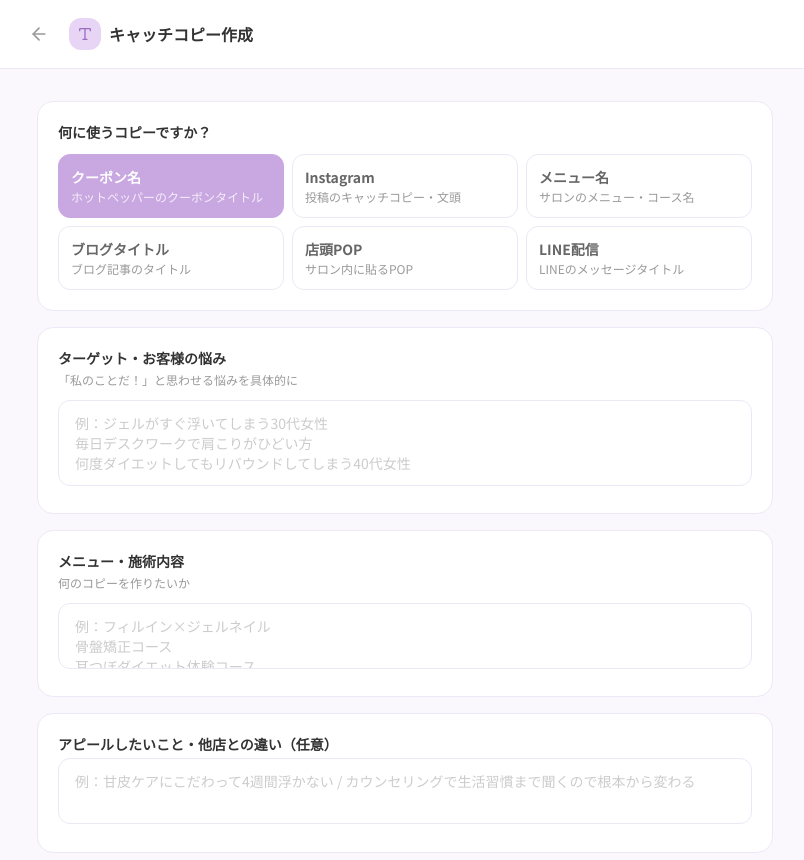
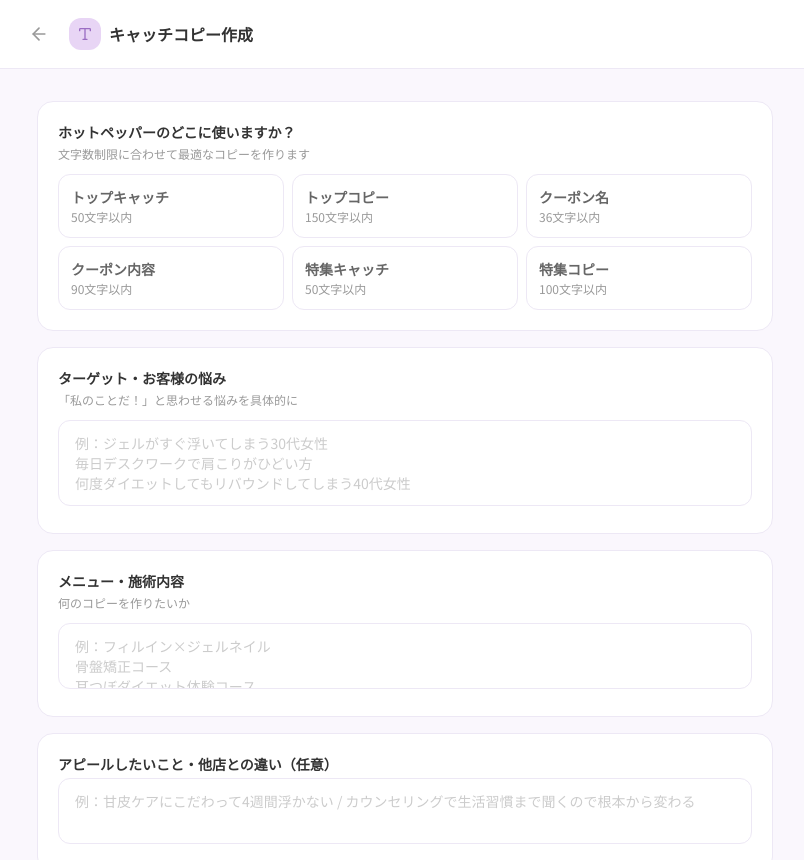
Before and after one commit to minmin373150-creator/salonAI, a Next.js app: page /tools/catchcopy in a window 1280 px wide. Shown: the top 860 px of the page, without its empty margins (235-1039 px from the left). Built offline with nearby package versions, Linux system fonts and the light colour scheme.

Commit message:
feat: キャッチコピーをホットペッパー専用に変更・文字数制限対応

```diff
--- a/app/(app)/tools/catchcopy/page.tsx
+++ b/app/(app)/tools/catchcopy/page.tsx
@@ -6,12 +6,12 @@ import { ArrowLeft, Type, Loader, Copy, Check } from 'lucide-react'
 import Button from '@/components/ui/Button'
 
 const USAGE_OPTIONS = [
-  { value: 'coupon', label: 'クーポン名', desc: 'ホットペッパーのクーポンタイトル' },
-  { value: 'instagram', label: 'Instagram', desc: '投稿のキャッチコピー・文頭' },
-  { value: 'menu', label: 'メニュー名', desc: 'サロンのメニュー・コース名' },
-  { value: 'blog', label: 'ブログタイトル', desc: 'ブログ記事のタイトル' },
-  { value: 'pop', label: '店頭POP', desc: 'サロン内に貼るPOP' },
-  { value: 'line', label: 'LINE配信', desc: 'LINEのメッセージタイトル' },
+  { value: 'top_catch', label: 'トップキャッチ', desc: '50文字以内', limit: 50 },
+  { value: 'top_copy', label: 'トップコピー', desc: '150文字以内', limit: 150 },
+  { value: 'coupon_name', label: 'クーポン名', desc: '36文字以内', limit: 36 },
+  { value: 'coupon_detail', label: 'クーポン内容', desc: '90文字以内', limit: 90 },
+  { value: 'special_catch', label: '特集キャッチ', desc: '50文字以内', limit: 50 },
+  { value: 'special_copy', label: '特集コピー', desc: '100文字以内', limit: 100 },
 ]
 
 export default function CatchcopyPage() {
@@ -80,9 +80,10 @@ export default function CatchcopyPage() {
 
           {/* 用途 */}
           <div className="bg-white rounded-2xl border border-[#EDE8F5] p-5">
-            <label className="text-sm font-bold text-[#333] mb-3 block">
-              何に使うコピーですか？
+            <label className="text-sm font-bold text-[#333] mb-1 block">
+              ホットペッパーのどこに使いますか？
             </label>
+            <p className="text-xs text-[#999] mb-3">文字数制限に合わせて最適なコピーを作ります</p>
             <div className="grid grid-cols-2 gap-2 sm:grid-cols-3">
               {USAGE_OPTIONS.map(opt => (
                 <button
--- a/app/api/tools/catchcopy/route.ts
+++ b/app/api/tools/catchcopy/route.ts
@@ -51,9 +51,18 @@ export async function POST(req: NextRequest) {
 こだわり：${profile.commitment || ''}
 ` : ''
 
+  const usageLabelMap: Record<string, string> = {
+    top_catch: 'トップキャッチ（50文字以内）',
+    top_copy: 'トップコピー（150文字以内）',
+    coupon_name: 'クーポン名（36文字以内）',
+    coupon_detail: 'クーポン内容（90文字以内）',
+    special_catch: '特集キャッチ（50文字以内）',
+    special_copy: '特集コピー（100文字以内）',
+  }
+
   const userMessage = `
 ${profileText}
-【用途】${usage || 'クーポン名・キャッチコピー'}
+【用途】${usageLabelMap[usage] || usage}
 【ターゲット・悩み】${target || '未指定'}
 【メニュー・施術内容】${menu || '未指定'}
 【アピールしたいこと】${appeal || '未指定'}
--- a/prompts/catchcopy.ts
+++ b/prompts/catchcopy.ts
@@ -59,16 +59,34 @@ export const CATCHCOPY_PROMPT = `
 
 ---
 
+## ホットペッパー各項目の文字数制限
+
+用途に応じて、以下の文字数を**厳守**すること。
+
+| 用途 | 文字数上限 |
+|---|---|
+| トップキャッチ（top_catch） | 50文字以内 |
+| トップコピー（top_copy） | 150文字以内 |
+| クーポン名（coupon_name） | 36文字以内 |
+| クーポン内容（coupon_detail） | 90文字以内 |
+| 特集キャッチ（special_catch） | 50文字以内 |
+| 特集コピー（special_copy） | 100文字以内 |
+
+指定された用途の文字数を超えるコピーは出力しない。
+各コピーの末尾に（〇文字）と文字数を表示する。
+
+---
+
 ## 出力形式
 
 キャッチコピーを10個出す。
 各コピーには「どのパターンか・なぜこのコピーか」を一言添える。
 
 形式：
-① 「コピー本文」
+① 「コピー本文」（〇文字）
 → パターン名：理由一言
 
-② 「コピー本文」
+② 「コピー本文」（〇文字）
 → パターン名：理由一言
 
 （①〜⑩まで）
```
